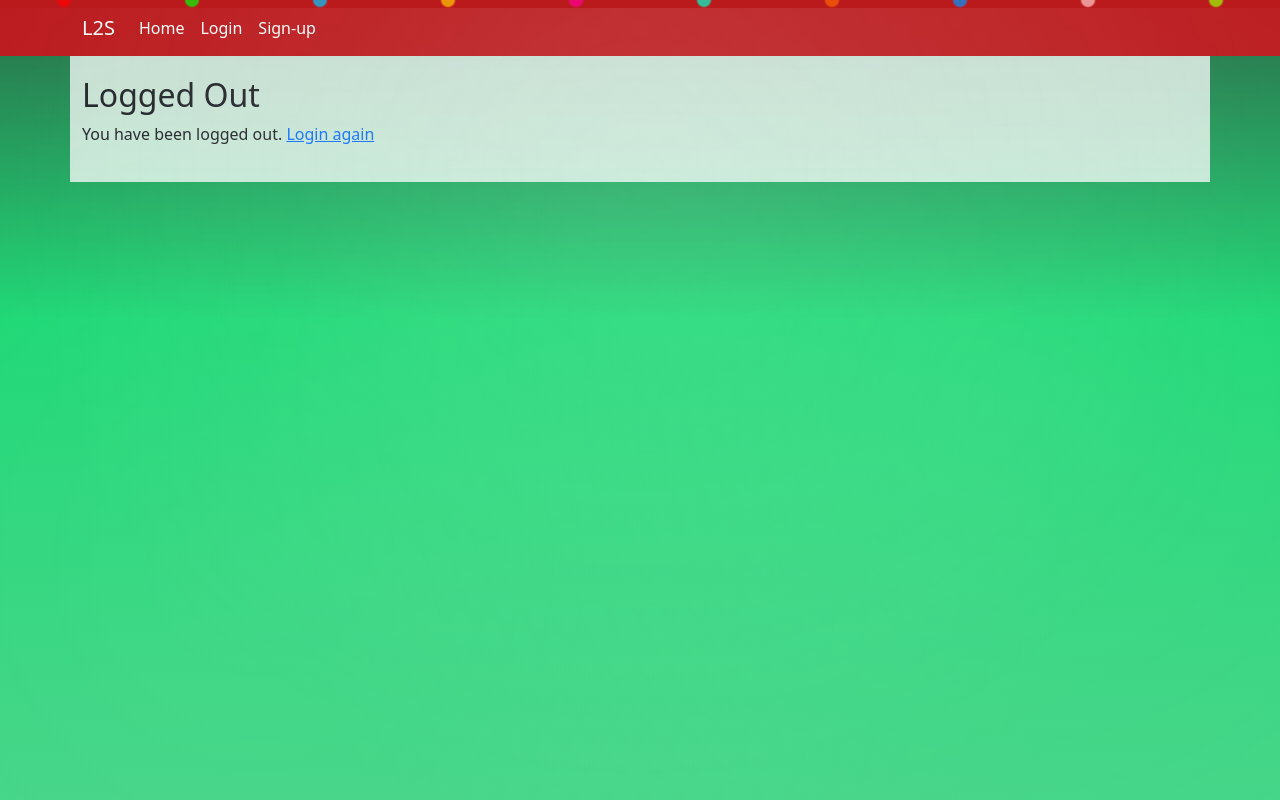
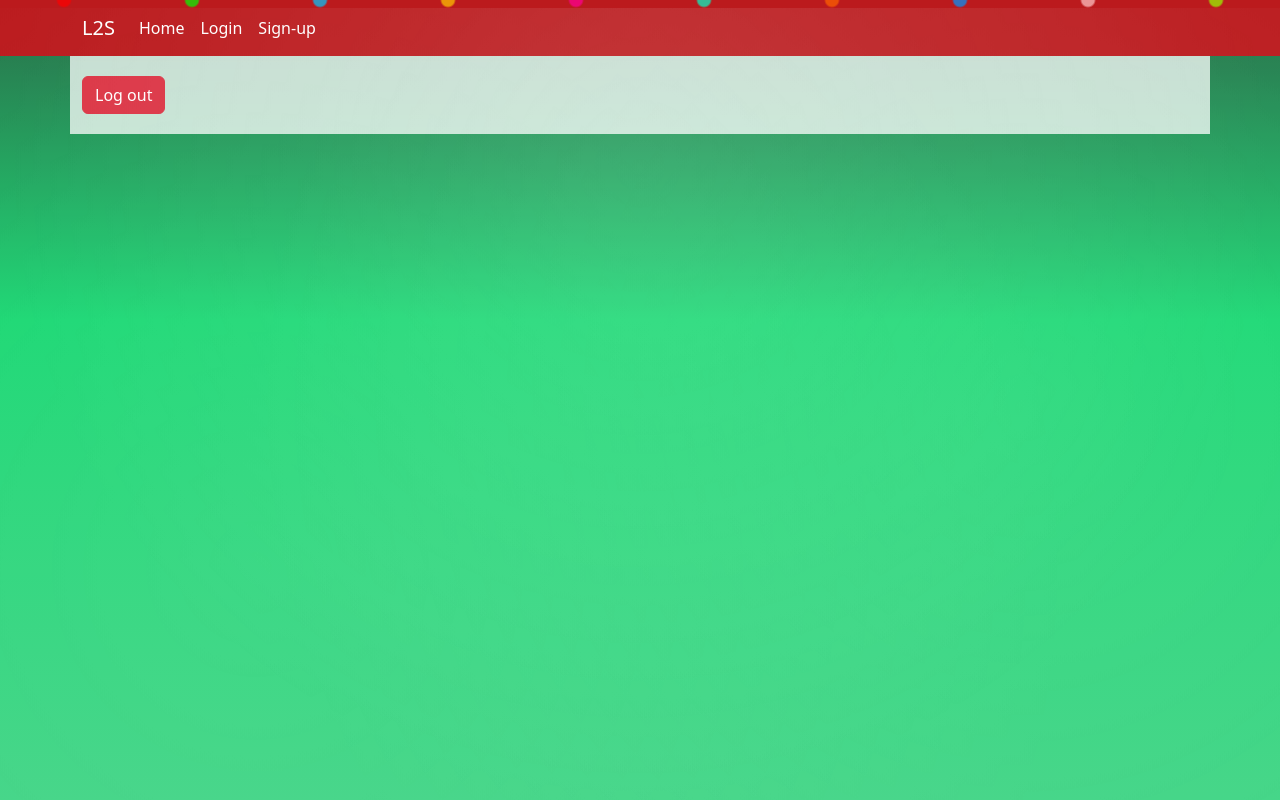
Before and after one commit to DylanAustin-TheDreamer/Christmas-Hackathon-, a Django app: page /logout/ in a window 1280 px wide. Run offline with Django 4.2, Linux system fonts and the light colour scheme.

Commit message:
added a proper logout form to logout.html

```diff
--- a/templates/account/logout.html
+++ b/templates/account/logout.html
@@ -1,5 +1,7 @@
 {% extends 'base.html' %}
 {% block content %}
-  <h2>Logged Out</h2>
-  <p>You have been logged out. <a href="{% url 'login' %}">Login again</a></p>
+  <form method="post" action="{% url 'account_logout' %}">
+    {% csrf_token %}
+    <button type="submit" class="btn btn-danger">Log out</button>
+</form>
 {% endblock %}
```
